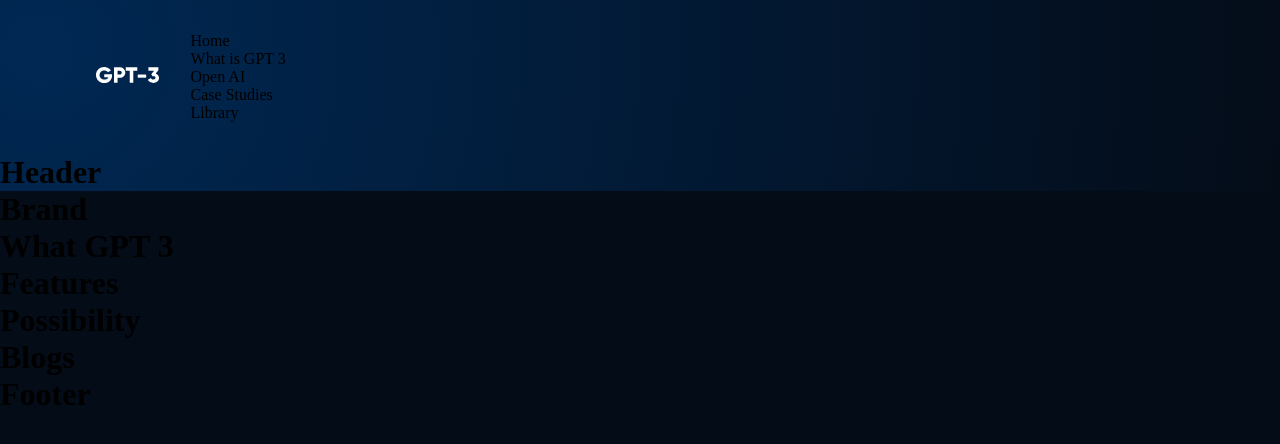
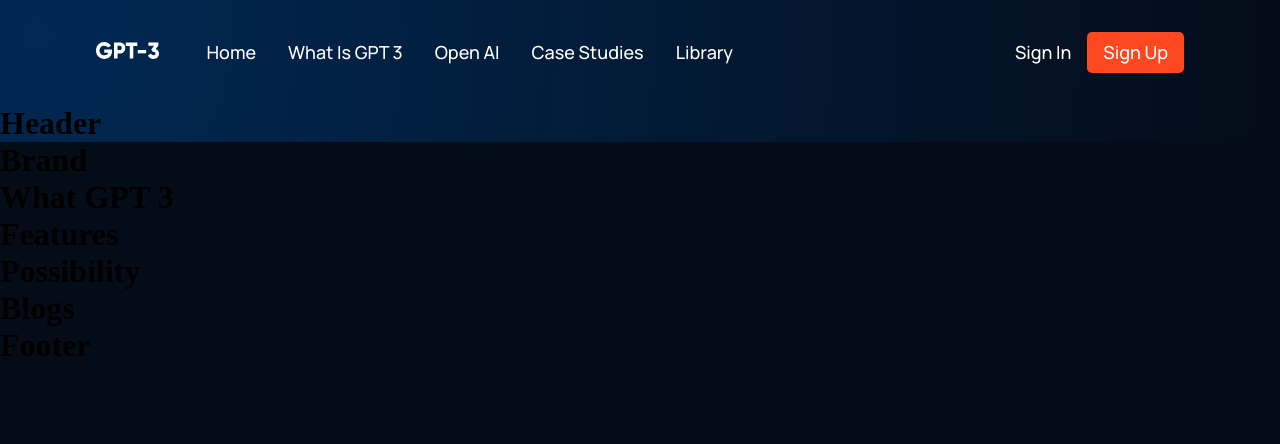
Before and after one commit to maurya512/gtp3_figmadesign, a React (Create React App) app: page / in a window 1280 px wide. Shown: the top 444 px of the page. Built offline with nearby package versions, Linux system fonts and the light colour scheme.

Commit message:
Added styling to the navbar and buttons by following the figma files

```diff
--- a/src/components/Navbar/Navbar.jsx
+++ b/src/components/Navbar/Navbar.jsx
@@ -19,6 +19,10 @@
           <p><a href="#blog">Library</a></p>
         </div>
       </div>
+      <div className="gpt3__navbar-sign">
+        <p>Sign In</p>
+        <button type="button">Sign Up</button>
+      </div>
     </div>
   );
 };
--- a/src/components/Navbar/navbar.css
+++ b/src/components/Navbar/navbar.css
@@ -22,3 +22,43 @@
   width: 62.56px;
   height: 16.02px;
 }
+
+.gpt3__navbar-links_container {
+  display: flex;
+  flex-direction: row;
+}
+
+.gpt3__navbar-sign {
+  display: flex;
+  justify-content: flex-end;
+  align-items: center;
+}
+
+.gpt3__navbar-links_container p,
+.gpt3__navbar-sign p,
+.gpt3__navbar-menu_container p {
+  color: #fff;
+  font-family: var(--font-family);
+  font-weight: 500;
+  font-size: 18px;
+  line-height: 25px;
+  text-transform: capitalize;
+
+  margin: 0 1rem;
+  cursor: pointer;
+}
+
+.gpt3__navbar-sign button,
+.gpt3__navbar-menu_container button {
+  padding: 0.5rem 1rem;
+  color: #fff;
+  font-family: var(--font-family);
+  font-weight: 500;
+  background: #ff4820;
+  font-size: 18px;
+  line-height: 25px;
+  border-radius: 5px;
+  border: 0;
+  outline: none;
+  cursor: pointer;
+}
```
